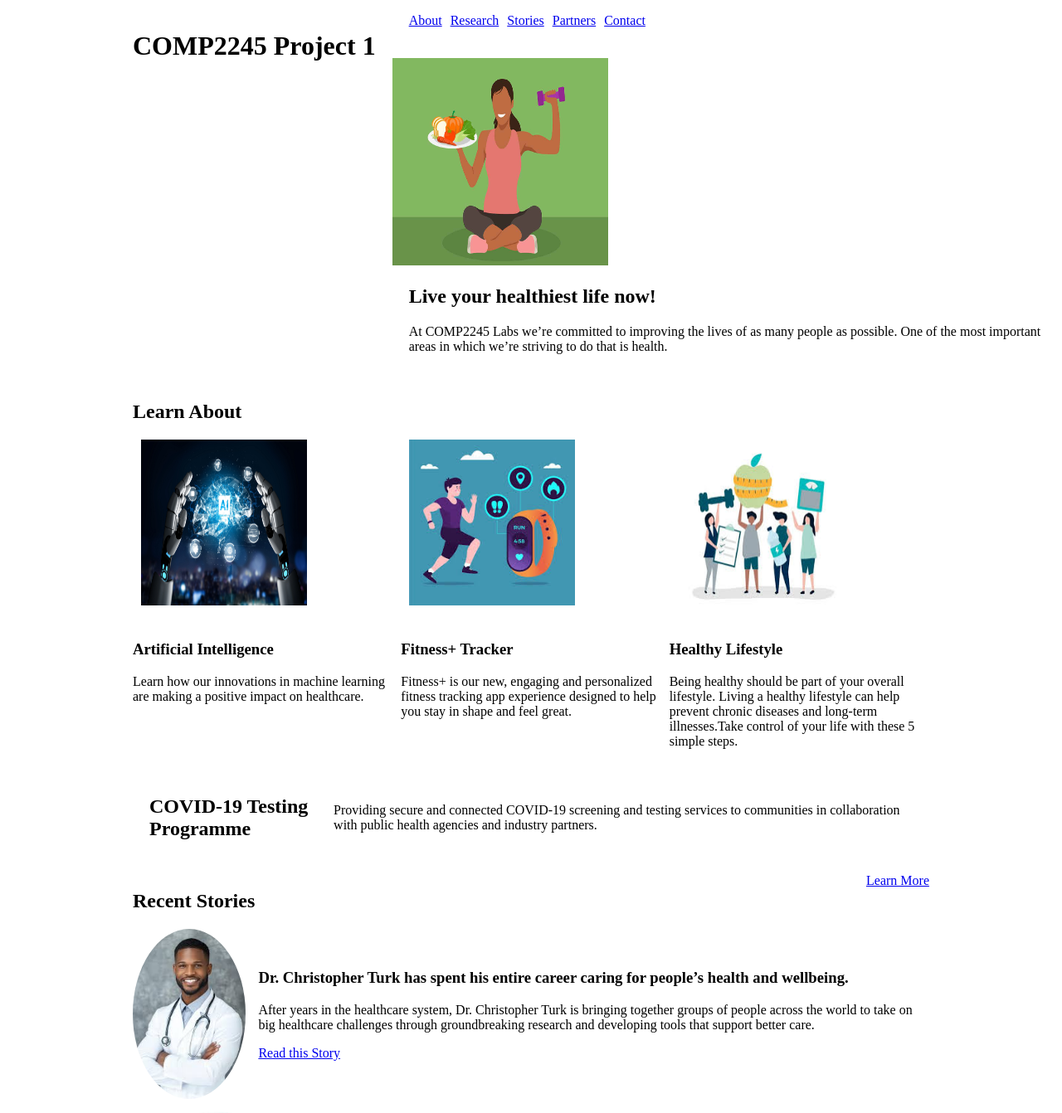
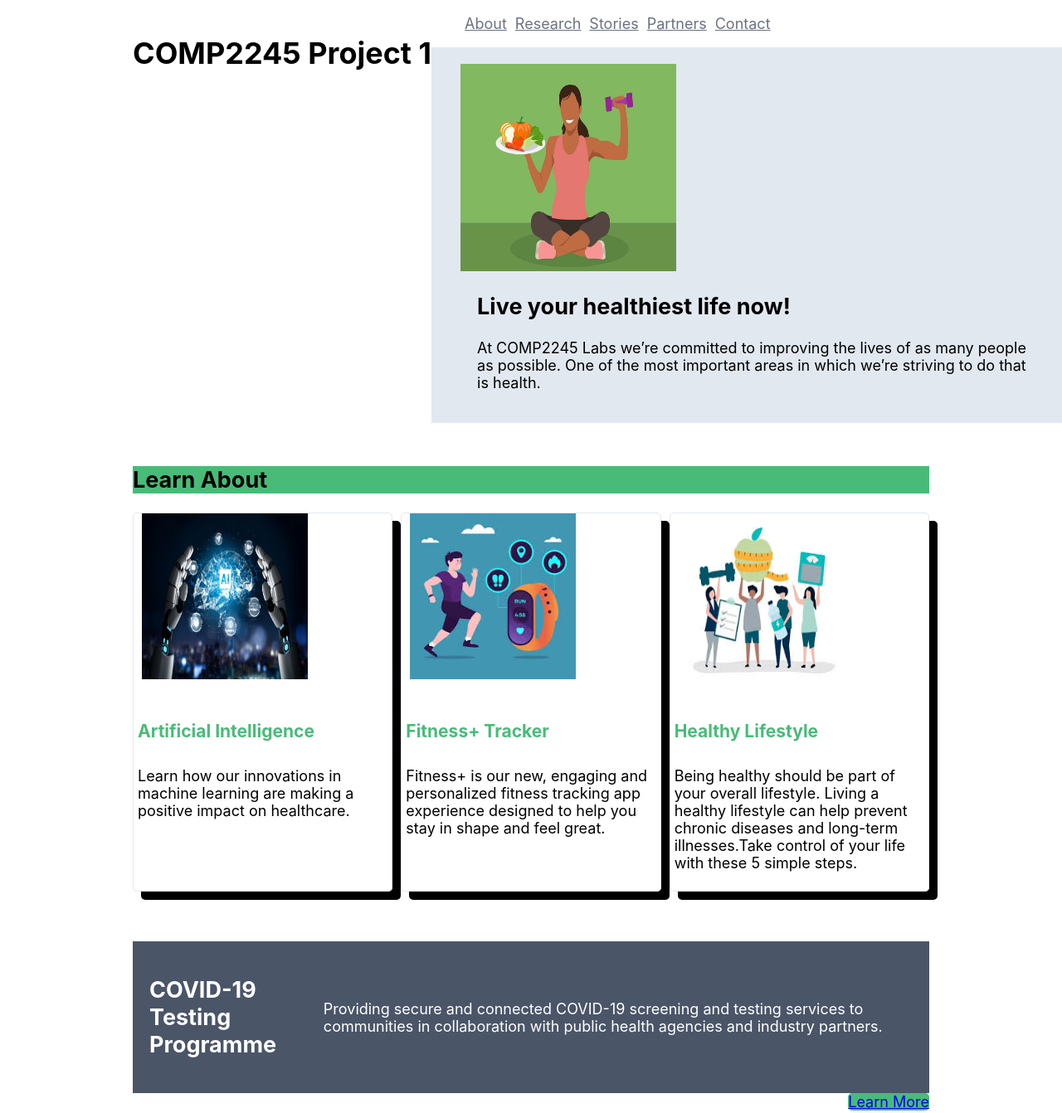
Before and after one commit to Kaii-Kai/comp2245-project1, a plain HTML site: page index.html in a window 1280 px wide. Shown: the top 1342 px of the page at 83% size. Drawn offline with Linux system fonts and the light colour scheme.

Commit message:
Added colours and fonts

```diff
--- a/styles.css
+++ b/styles.css
@@ -1,7 +1,8 @@
 /* Add your CSS to this file */
 body {
     margin: 0;
-    font-size: 16px;
+    font-size: 18px;
+	font-family:-apple-system, BlinkMacSystemFont, "Segoe UI", Roboto, "Helvetica Neue", Arial, "Noto Sans", sans-serif;
 }
 
 .container {
@@ -12,6 +13,11 @@ body {
 	justify-content: space-between;
 	align-items: center;
 	gap: 10px;*/
+}
+
+header{
+	background-color: white;
+	font-size: 18px;
 }
 
 header h1{
@@ -25,9 +31,18 @@ header h1{
 	gap: 10px;
 }
 
+nav a {
+	color: #6b7280;
+}
+
+nav a:hover {
+	color: #5A67D8;
+}
+
 .overview-hero {
 	display: flex;
 	padding: 20px;
+	background-color: #E2E8F0;
 }
 .overview-hero-image img{
 	/*float: left;*/
@@ -41,6 +56,10 @@ header h1{
 	padding-left: 20px;
 }
 
+.learn-about h2{
+	background-color: #48BB78;
+}
+
 .cards {
 	display: grid;
 	grid-template-columns: repeat(3, 1fr);
@@ -49,19 +68,27 @@ header h1{
 	top: 40px;*/
 }
 
-/*.learn-about h2 {
-	position: relative;
-	left: 20px;
-	right: 20px;
-	bottom: 220px;
-	margin:  0 50px 50px ;
-}*/
-
 
 .card img {
 	width: 200px;
 	height: 200px;
 	margin: 0 10px 20px;
+}
+
+.card {
+	border: 1px solid #E2E8F0;
+	border-radius: 5px;
+	box-shadow: 10px 10px;
+}
+
+.card h3 {
+	color: #48BB78;
+	font-size: 21px;
+	padding: 5px;
+}
+
+.card p {
+	padding: 5px;
 }
 
 .testing-description{
@@ -70,10 +97,14 @@ header h1{
 	justify-content: center;
 	align-items: center;
 	padding: 20px;
+	background-color: #4A5568;
+	color: white;
 }
 
 .cta a.btn {
 	float: right;
+	background-color: #48BB78;
+	border-radius: 5px;
 }
 
 article{
@@ -91,12 +122,22 @@ article img{
 	border-radius: 50%;
 }
 
+.stories h2, .stories a{
+	colour: #5A67D8;
+}
+
+.stories h3 {
+	font-size: 18px;
+}
+
 /*.container :nth-of-type (5) {
 	clear: both;
 }*/
 
 .newsletter {
 	text-align: center;
+	background-color: #48BB78;
+	color: white;
 }
 
 /*.newsletter .form-group{
@@ -112,3 +153,15 @@ article img{
 	float:left;
 	width:50%;
 }
+
+.newsletter button .btn {
+	background-color: #5A67D8;
+}
+
+section {
+	padding: 30px 0;
+}
+
+.container {
+	padding: 0 15px;
+}
```
